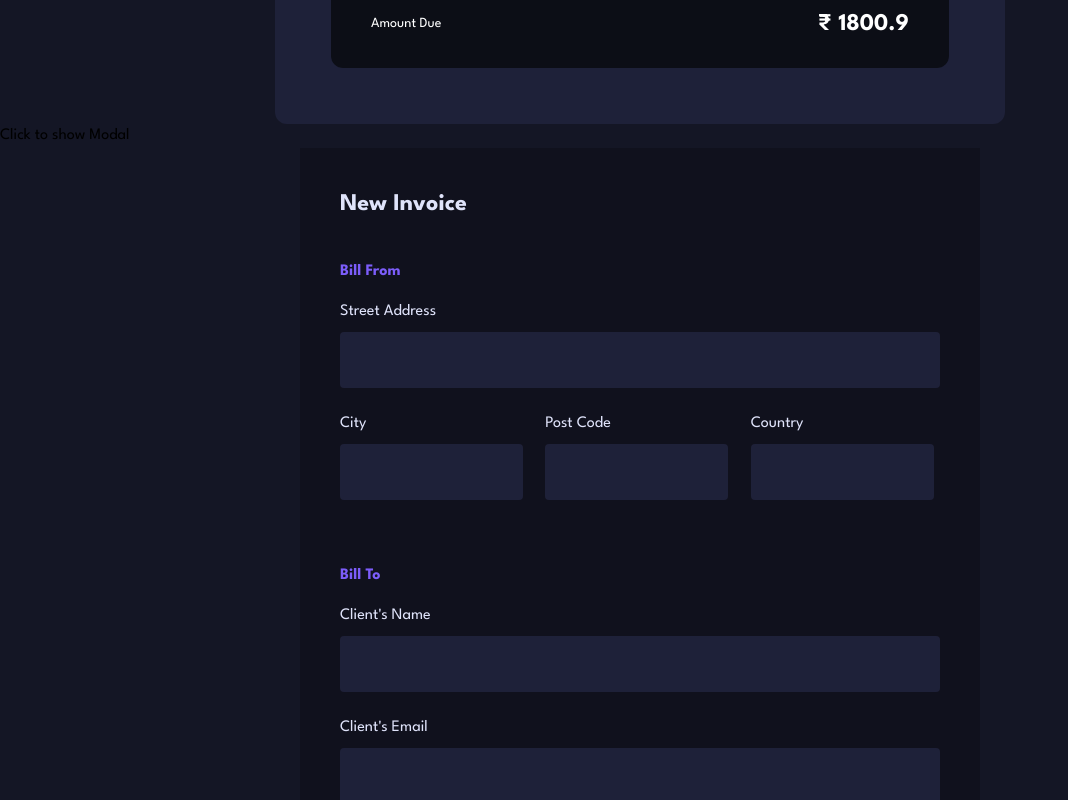
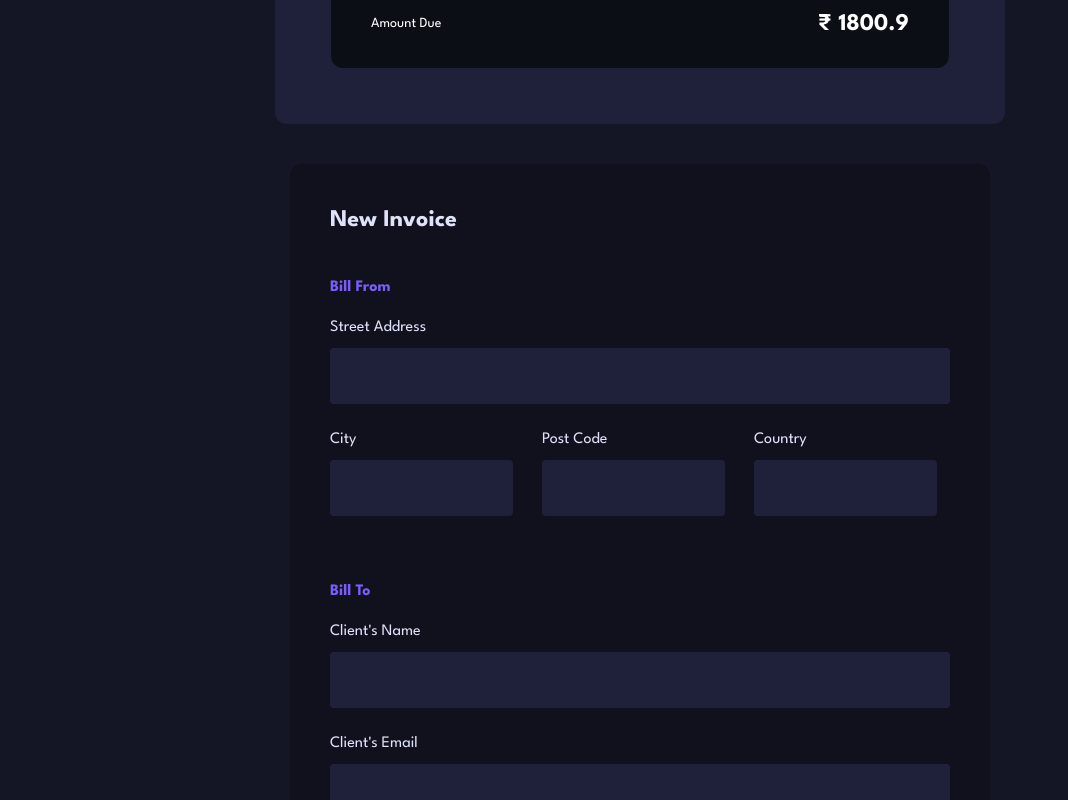
Before and after one commit to imnethaji/invoice-app, a React (Vite) app: page / in a window 1280 px wide. Shown: the part 1780-2580 px from the top of the page, without its empty margins (0-1068 px from the left). Built offline with nearby package versions, Linux system fonts and the light colour scheme.

Commit message:
changed dialog attributes

```diff
--- a/src/App.tsx
+++ b/src/App.tsx
@@ -1,6 +1,6 @@
 import "./App.css";
 // import axios from "axios";
-import { useState, useRef } from "react";
+import { useState } from "react";
 import InvoiceList from "./components/InvoiceList";
 import NoInvoice from "./components/NoInvoice";
 import INVOICE_DATA from "./data file/data.json";
@@ -13,10 +13,6 @@ import Form from "./components/Form";
 
 function App() {
   const [noInvoice, setNoInvoice] = useState(true);
-  const modalRef = useRef();
-  // const apiUrl = "http://localhost:9000/";
-  // Create an empty object to store the fetched data
-  // const dataObject = {};
 
   function handleFilterClick() {
     console.log("works");
@@ -27,23 +23,6 @@ function App() {
   function handleOpenClick() {
     console.log("Works");
   }
-  function showModal() {
-    if (modalRef.current) {
-      modalRef.current.close();
-    }
-  }
-
-  // axios
-  //   .get(apiUrl)
-  //   .then((response) => {
-  //     // Upon successful response, store the fetched data in the object
-  //     dataObject.data = response.data;
-  //     console.log("Data fetched successfully:", dataObject);
-  //   })
-  //   .catch((error) => {
-  //     // Handle any errors that occur during the request
-  //     console.error("Error fetching data:", error.message);
-  //   });
 
   return (
     <>
@@ -70,7 +49,6 @@ function App() {
         ))
       )}
       <InvoiceDetails invoiceData={invoiceData} />
-      <button onClick={showModal}>Click to show Modal</button>
       <Form />
     </>
   );
--- a/src/components/Form.tsx
+++ b/src/components/Form.tsx
@@ -1,10 +1,5 @@
 import deleteBin from "../assets/icon-delete.svg";
-import React, { useState, useRef, forwardRef, Ref } from "react";
-
-interface FormDataRefProps {
-  // Add other props if needed
-  ref?: Ref<HTMLDialogElement>;
-}
+import React, { useState } from "react";
 
 interface Item {
   itemName: string;
@@ -30,11 +25,9 @@ interface FormData {
   items: Item[];
 }
 
-const Form = forwardRef<HTMLDialogElement, FormDataRefProps>(function Form(
-  props,
-  ref
-) {
+const Form: React.FC = () => {
   const dateNow = new Date().toISOString().slice(0, 10);
+  const inputClasses = "bg-cardBgBlue h-14 rounded text-white pl-4 mb-6 mt-2";
   const [formData, setFormData] = useState<FormData>({
     // Initialize form data
     senderAddress: {
@@ -56,9 +49,6 @@ const Form = forwardRef<HTMLDialogElement, FormDataRefProps>(function Form(
     projectDescription: "",
     items: [{ itemName: "", qty: "", price: "" }],
   });
-  const dialogRef = useRef<HTMLDialogElement>(null);
-
-  const inputClasses = "bg-cardBgBlue h-14 rounded text-white pl-4 mb-6 mt-2";
 
   const handleChange = (
     e: React.ChangeEvent<HTMLInputElement | HTMLSelectElement>,
@@ -118,10 +108,10 @@ const Form = forwardRef<HTMLDialogElement, FormDataRefProps>(function Form(
 
   return (
     <dialog
-      ref={ref || dialogRef}
-      className="flex bg-[#10111d] p-10 backdrop-brightness-50"
+      className="w-[700px] mb-10 bg-[#10111d] p-10 rounded-xl mt-10"
+      onSubmit={handleSubmit}
+      open
     >
-      <form className="w-[600px] mb-10" onSubmit={handleSubmit}>
       <h1 className="font-bold text-[#DFE3FA] text-2xl">New Invoice</h1>
       <div className="Address">
         <h1 className="font-bold text-purpleButton mb-4 mt-10">Bill From</h1>
@@ -302,9 +292,7 @@ const Form = forwardRef<HTMLDialogElement, FormDataRefProps>(function Form(
         />
         <br />
       </div>
-        <h1 className="font-bold text-2xl mt-6 mb-4 text-[#777F98]">
-          Item List
-        </h1>
+      <h1 className="font-bold text-2xl mt-6 mb-4 text-[#777F98]">Item List</h1>
       <div className="itemTable text-[#DFE3FA]">
         <div className="tableHeader grid grid-cols-8">
           <h1 className="col-span-3">Item Name</h1>
@@ -381,9 +369,8 @@ const Form = forwardRef<HTMLDialogElement, FormDataRefProps>(function Form(
           </button>
         </div>
       </div>
-      </form>
     </dialog>
   );
-});
+};
 
 export default Form;
```
Lines whose indentation alone changed are shown as unchanged.
